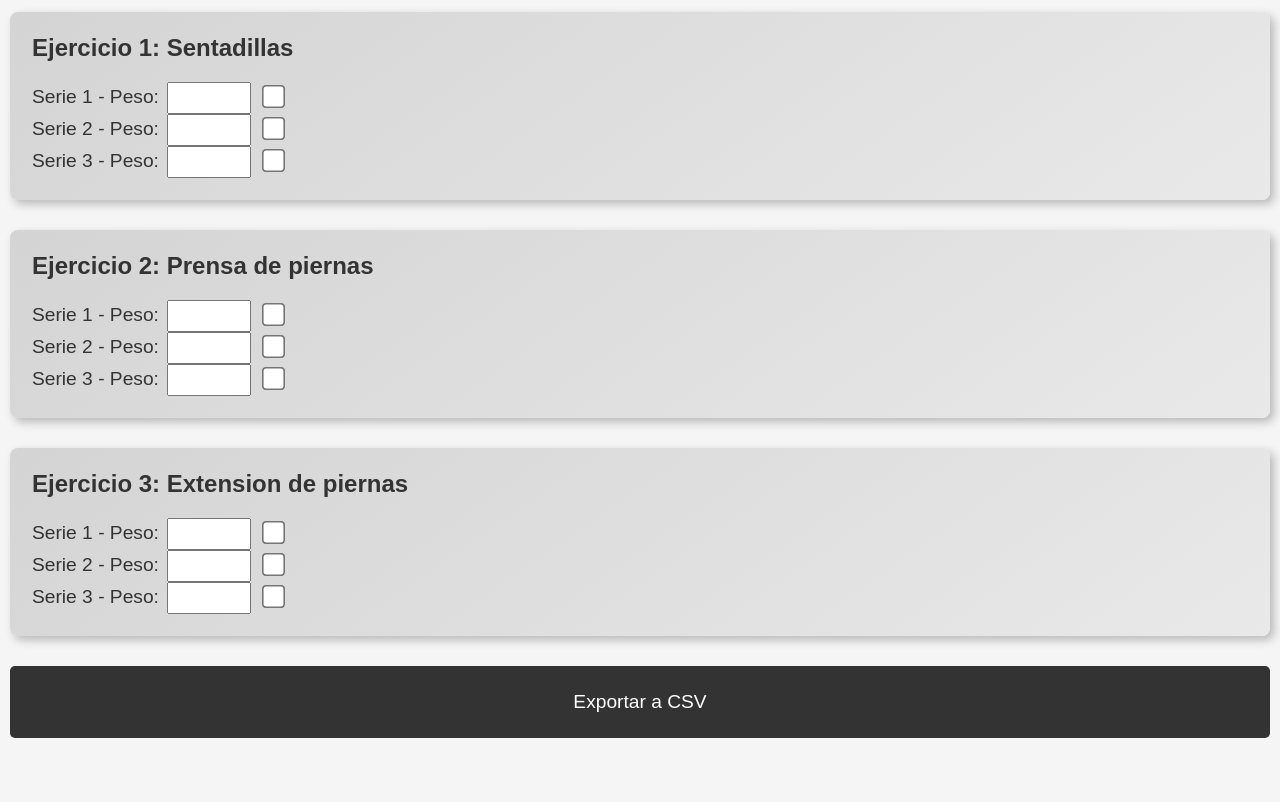
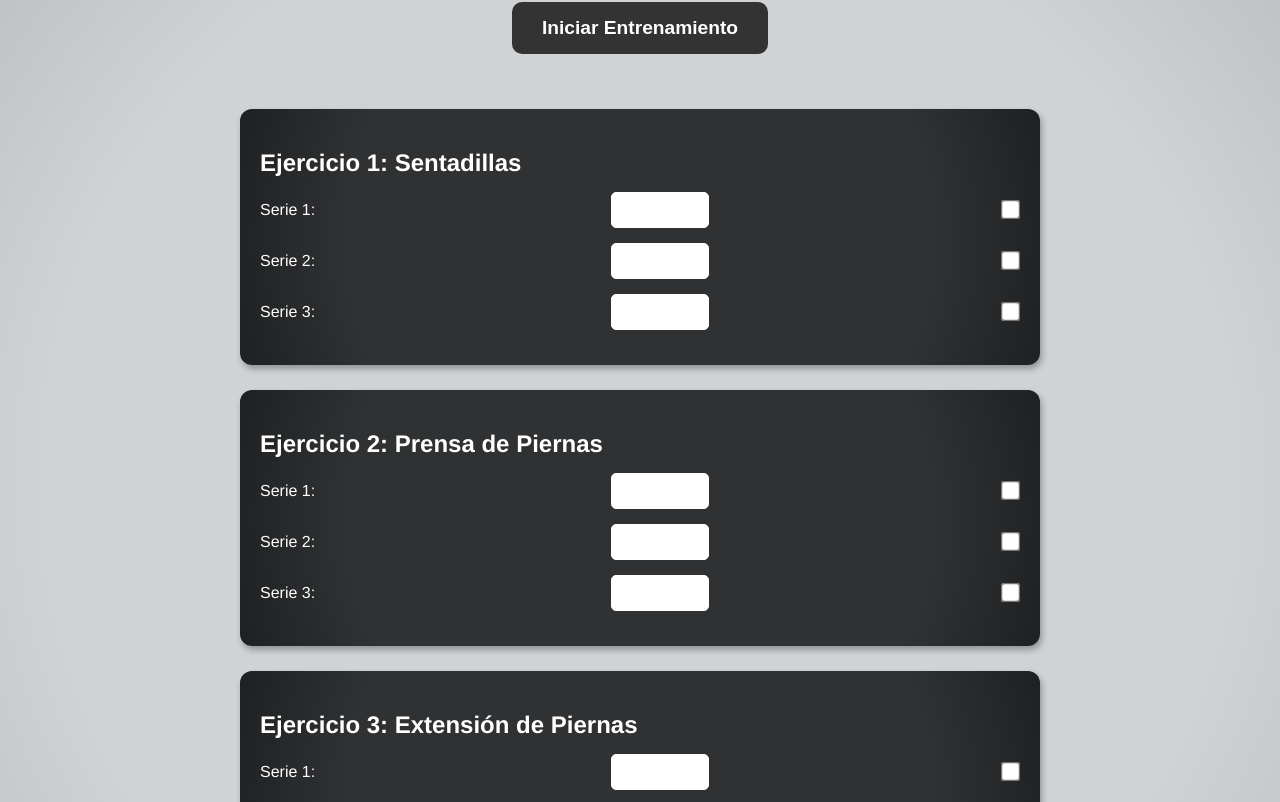
Before and after one commit to fportas/app-entrenamiento, a plain HTML site: page index.html in a window 1280 px wide. Shown: the part 78-880 px from the top of the page. Before the commit the page ends 826 px from the top, so only its background shows below. Drawn offline with Linux system fonts and the light colour scheme.

Commit message:
Update index.html

```diff
--- a/index.html
+++ b/index.html
@@ -5,111 +5,205 @@
     <meta name="viewport" content="width=device-width, initial-scale=1.0">
     <title>Entrenamiento de Piernas</title>
     <style>
+        /* Colores y fuentes principales */
+        :root {
+            --fondo: #d0d3d4;
+            --recuadro: #2f3133;
+            --texto-claro: #ffffff;
+            --texto-obscuro: #333333;
+            --boton-hover: #444;
+            --tipografia: 'Helvetica', sans-serif;
+        }
+
         body {
-            font-family: Arial, sans-serif;
-            background-color: #f5f5f5;
-            color: #333;
+            font-family: var(--tipografia);
+            background: radial-gradient(circle, var(--fondo) 70%, #bcbfc1);
+            color: var(--texto-obscuro);
             margin: 0;
-            padding: 10px;
+            padding: 0;
         }
+
+        header {
+            text-align: center;
+            padding: 20px 0;
+        }
+
+        header h1 {
+            font-size: 2.5em;
+            font-weight: bold;
+            color: var(--texto-obscuro);
+            margin: 0;
+        }
+
+        .button-start {
+            display: inline-block;
+            background-color: var(--texto-obscuro);
+            color: var(--texto-claro);
+            font-size: 1.2em;
+            font-weight: bold;
+            border: none;
+            border-radius: 10px;
+            padding: 15px 30px;
+            cursor: pointer;
+            text-decoration: none;
+            margin: 15px 0;
+        }
+
+        .button-start:hover {
+            background-color: var(--boton-hover);
+        }
+
+        .container {
+            max-width: 800px;
+            margin: 0 auto;
+            padding: 20px;
+        }
+
         .exercise {
-            background: linear-gradient(145deg, #d4d4d4, #e9e9e9);
-            border-radius: 8px;
-            padding: 22px; /* Más espacio */
-            margin-bottom: 30px; /* Más espacio entre ejercicios */
-            box-shadow: 4px 4px 10px rgba(0, 0, 0, 0.25); /* Sombra más intensa */
+            background: radial-gradient(circle, var(--recuadro) 70%, #1e2022);
+            border-radius: 12px;
+            padding: 20px;
+            margin-bottom: 25px;
+            box-shadow: 2px 4px 6px rgba(0, 0, 0, 0.3);
+            color: var(--texto-claro);
         }
+
         h2 {
-            font-size: 1.5em; /* Letra más grande */
-            margin-top: 0;
+            font-size: 1.5em;
+            font-weight: bold;
+            margin-bottom: 15px;
+            color: var(--texto-claro);
         }
-        label, input {
-            font-size: 1.2em; /* Letra más grande */
-            margin-right: 8px;
+
+        .exercise-row {
+            display: flex;
+            align-items: center;
+            justify-content: space-between;
+            margin-bottom: 15px;
         }
+
+        label {
+            font-size: 1em;
+            margin-right: 10px;
+        }
+
         input[type="number"] {
-            width: 70px;
+            width: 80px;
+            padding: 8px;
             font-size: 1em;
-            padding: 5px;
+            border: 1px solid var(--texto-claro);
+            border-radius: 5px;
+            background-color: #fff;
+            color: var(--texto-obscuro);
         }
+
         input[type="checkbox"] {
-            transform: scale(1.8); /* Checkbox más grande */
-            margin-right: 10px;
-            cursor: pointer;
+            transform: scale(1.5);
+            margin-left: 10px;
         }
+
         .button {
             display: block;
             width: 100%;
-            padding: 25px; /* Botón más alto */
-            background-color: #333;
-            color: white;
+            padding: 20px;
+            background-color: var(--texto-obscuro);
+            color: var(--texto-claro);
+            font-size: 1.2em;
+            font-weight: bold;
             border: none;
-            border-radius: 5px;
-            font-size: 1.2em;
+            border-radius: 10px;
             cursor: pointer;
-            margin-top: 20px;
+            margin-top: 30px;
         }
+
         .button:hover {
-            background-color: #555;
+            background-color: var(--boton-hover);
         }
     </style>
 </head>
 <body>
-    <h1>Registro de Entrenamiento de Piernas</h1>
-
+    <header>
+        <h1>Registro de Entrenamiento</h1>
+        <button class="button-start" onclick="startSession()">Iniciar Entrenamiento</button>
+    </header>
+    <div class="container">
         <!-- Ejercicio 1 -->
         <div class="exercise">
             <h2>Ejercicio 1: Sentadillas</h2>
-        <label>Serie 1 - Peso:</label><input type="number" id="peso1_1" min="0" oninput="validarPeso(this)">
+            <div class="exercise-row">
+                <label for="peso1_1">Serie 1:</label>
+                <input type="number" id="peso1_1" min="0">
                 <input type="checkbox" id="serie1_1" onclick="checkSerie('peso1_1', 'serie1_1')">
-        <br>
-        <label>Serie 2 - Peso:</label><input type="number" id="peso1_2" min="0" oninput="validarPeso(this)">
+            </div>
+            <div class="exercise-row">
+                <label for="peso1_2">Serie 2:</label>
+                <input type="number" id="peso1_2" min="0">
                 <input type="checkbox" id="serie1_2" onclick="checkSerie('peso1_2', 'serie1_2')">
-        <br>
-        <label>Serie 3 - Peso:</label><input type="number" id="peso1_3" min="0" oninput="validarPeso(this)">
+            </div>
+            <div class="exercise-row">
+                <label for="peso1_3">Serie 3:</label>
+                <input type="number" id="peso1_3" min="0">
                 <input type="checkbox" id="serie1_3" onclick="checkSerie('peso1_3', 'serie1_3')">
+            </div>
         </div>
 
         <!-- Ejercicio 2 -->
         <div class="exercise">
-        <h2>Ejercicio 2: Prensa de piernas</h2>
-        <label>Serie 1 - Peso:</label><input type="number" id="peso2_1" min="0" oninput="validarPeso(this)">
+            <h2>Ejercicio 2: Prensa de Piernas</h2>
+            <div class="exercise-row">
+                <label for="peso2_1">Serie 1:</label>
+                <input type="number" id="peso2_1" min="0">
                 <input type="checkbox" id="serie2_1" onclick="checkSerie('peso2_1', 'serie2_1')">
-        <br>
-        <label>Serie 2 - Peso:</label><input type="number" id="peso2_2" min="0" oninput="validarPeso(this)">
+            </div>
+            <div class="exercise-row">
+                <label for="peso2_2">Serie 2:</label>
+                <input type="number" id="peso2_2" min="0">
                 <input type="checkbox" id="serie2_2" onclick="checkSerie('peso2_2', 'serie2_2')">
-        <br>
-        <label>Serie 3 - Peso:</label><input type="number" id="peso2_3" min="0" oninput="validarPeso(this)">
+            </div>
+            <div class="exercise-row">
+                <label for="peso2_3">Serie 3:</label>
+                <input type="number" id="peso2_3" min="0">
                 <input type="checkbox" id="serie2_3" onclick="checkSerie('peso2_3', 'serie2_3')">
+            </div>
         </div>
 
         <!-- Ejercicio 3 -->
         <div class="exercise">
-        <h2>Ejercicio 3: Extension de piernas</h2>
-        <label>Serie 1 - Peso:</label><input type="number" id="peso3_1" min="0" oninput="validarPeso(this)">
+            <h2>Ejercicio 3: Extensión de Piernas</h2>
+            <div class="exercise-row">
+                <label for="peso3_1">Serie 1:</label>
+                <input type="number" id="peso3_1" min="0">
                 <input type="checkbox" id="serie3_1" onclick="checkSerie('peso3_1', 'serie3_1')">
-        <br>
-        <label>Serie 2 - Peso:</label><input type="number" id="peso3_2" min="0" oninput="validarPeso(this)">
+            </div>
+            <div class="exercise-row">
+                <label for="peso3_2">Serie 2:</label>
+                <input type="number" id="peso3_2" min="0">
                 <input type="checkbox" id="serie3_2" onclick="checkSerie('peso3_2', 'serie3_2')">
-        <br>
-        <label>Serie 3 - Peso:</label><input type="number" id="peso3_3" min="0" oninput="validarPeso(this)">
+            </div>
+            <div class="exercise-row">
+                <label for="peso3_3">Serie 3:</label>
+                <input type="number" id="peso3_3" min="0">
                 <input type="checkbox" id="serie3_3" onclick="checkSerie('peso3_3', 'serie3_3')">
             </div>
+        </div>
 
-    <!-- Boton para exportar a CSV -->
-    <button class="button" onclick="exportToCSV()">Exportar a CSV</button>
+        <!-- Botón finalizar -->
+        <button class="button" onclick="endSession()">Finalizar Sesión</button>
+    </div>
 
     <script>
         const tiempos = {};
+        let sessionStarted = false;
 
-        function validarPeso(input) {
-            if (input.value < 0) {
-                input.value = 0;
-                alert("El peso no puede ser negativo.");
+        function startSession() {
+            if (!sessionStarted) {
+                alert("Sesión de entrenamiento iniciada.");
+                sessionStarted = true;
             }
         }
 
         function checkSerie(pesoId, serieId) {
+            if (!sessionStarted) startSession();
             const pesoInput = document.getElementById(pesoId);
             const serieCheckbox = document.getElementById(serieId);
 
@@ -126,30 +220,24 @@
             }
         }
 
-        function exportToCSV() {
-            const rows = [["Ejercicio", "Serie", "Peso", "Hora de Realizacion"]];
+        function endSession() {
+            const rows = [["Ejercicio", "Serie", "Peso", "Hora"]];
             const ejercicios = [
                 { nombre: "Sentadillas", series: ["peso1_1", "serie1_1", "peso1_2", "serie1_2", "peso1_3", "serie1_3"] },
-                { nombre: "Prensa de piernas", series: ["peso2_1", "serie2_1", "peso2_2", "serie2_2", "peso2_3", "serie2_3"] },
-                { nombre: "Extension de piernas", series: ["peso3_1", "serie3_1", "peso3_2", "serie3_2", "peso3_3", "serie3_3"] },
+                { nombre: "Prensa de Piernas", series: ["peso2_1", "serie2_1", "peso2_2", "serie2_2", "peso2_3", "serie2_3"] },
+                { nombre: "Extensión de Piernas", series: ["peso3_1", "serie3_1", "peso3_2", "serie3_2", "peso3_3", "serie3_3"] }
             ];
 
-            ejercicios.forEach((ejercicio) => {
-                for (let i = 0; i < ejercicio.series.length; i += 2) {
-                    const peso = document.getElementById(ejercicio.series[i]).value || "0";
-                    const tiempo = tiempos[ejercicio.series[i + 1]] || "";
-                    rows.push([ejercicio.nombre, `Serie ${i / 2 + 1}`, peso, tiempo]);
+            ejercicios.forEach((ejercicio, i) => {
+                for (let j = 1; j <= 3; j++) {
+                    const peso = document.getElementById(`peso${i + 1}_${j}`).value || "No registrado";
+                    const hora = tiempos[`serie${i + 1}_${j}`] || "No completada";
+                    rows.push([ejercicio.nombre, `Serie ${j}`, peso, hora]);
                 }
             });
 
-            let csvContent = "data:text/csv;charset=utf-8," + rows.map(e => e.join(",")).join("\n");
-            const encodedUri = encodeURI(csvContent);
-            const link = document.createElement("a");
-            link.setAttribute("href", encodedUri);
-            link.setAttribute("download", "entrenamiento_piernas.csv");
-            document.body.appendChild(link);
-            link.click();
-            document.body.removeChild(link);
+            console.table(rows);
+            alert("Sesión finalizada. Datos enviados al servidor.");
         }
     </script>
 </body>
```
Lines whose indentation alone changed are shown as unchanged.
